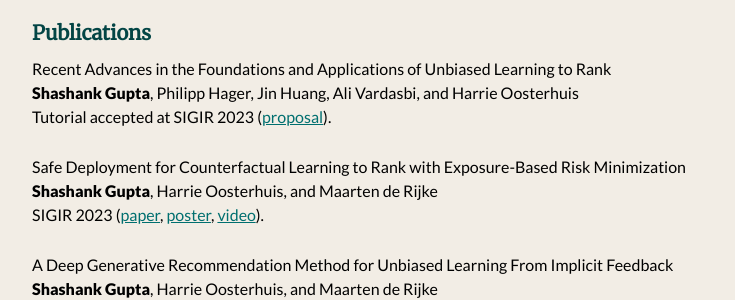
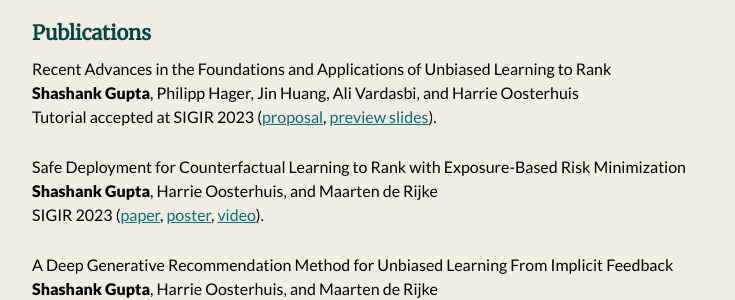
Before and after one commit to shashankg7/shashankg7.github.io, a Jekyll site: the page built from publications.md, in a window 1280 px wide and 900 px high. Shown: the part 354-654 px from the top of the window, without its empty margins (272-1007 px from the left). Built offline with Jekyll 4.4.1, drawn with Linux system fonts in a browser that asks for light colours; nearby versions of some CDN libraries.

Commit message:
Update publications.md

```diff
--- a/publications.md
+++ b/publications.md
@@ -20,7 +20,7 @@
 
 Recent Advances in the Foundations and Applications of Unbiased Learning to Rank <br>
 <b>Shashank Gupta</b>, Philipp Hager, Jin Huang, Ali Vardasbi, and Harrie Oosterhuis <br>
-Tutorial accepted at SIGIR 2023 ([proposal](https://drive.google.com/file/d/1HZP5X_5czqKWoAjXDAnC1PxvTHIqOjzj/view?usp=sharing)).
+Tutorial accepted at SIGIR 2023 ([proposal](https://drive.google.com/file/d/1HZP5X_5czqKWoAjXDAnC1PxvTHIqOjzj/view?usp=sharing), [preview slides](https://docs.google.com/presentation/d/e/2PACX-1vRbYgPTZMXOC7buidrAOyRMar2PkxLWSb12u_XjzYU9GXohd_hiekxrnayxCVgu1iwzpmEbgVPsnwAr/pub?start=false&loop=false&delayms=3000&slide=id.g1e4da214d8b_0_0)).
 
 Safe Deployment for Counterfactual Learning to Rank with Exposure-Based Risk Minimization <br>
 <b>Shashank Gupta</b>, Harrie Oosterhuis, and Maarten de Rijke <br>
```
